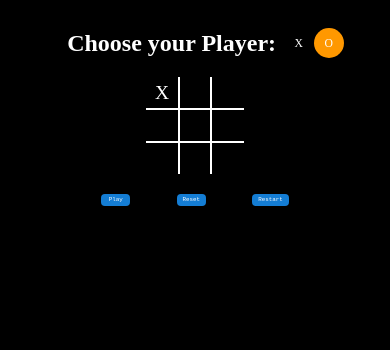
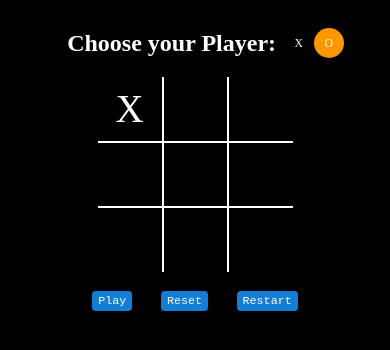
Before and after one commit to akshit2434/sudoku, a plain HTML site: page tictactoe/index.html in a window 390 px wide. Drawn offline with nearby package versions, Linux system fonts and the light colour scheme.

Commit message:
added responsive to tic tac toe

```diff
--- a/tictactoe/style.css
+++ b/tictactoe/style.css
@@ -114,3 +114,29 @@ body {
 #avatar .selected {
   background-color: #ff9800;
 }
+
+@media screen and (max-width:600px) {
+  #content table {
+    margin-top: 10px;
+    border-collapse: collapse;
+    width: 50vw;
+    height: 50vw;
+    margin: 0 auto;
+  }
+
+  #content table td {
+    font-size: 10vw;
+  }
+
+  #btns button {
+    border-radius: 1vw;
+    min-height: 5vw;
+    cursor: pointer;
+    min-width: 7.5vw;
+    font-size: 3vw;
+    background-color: #147dd4;
+    color: white;
+    font-family: monospace;
+    border: 0;
+  }
+}
```
